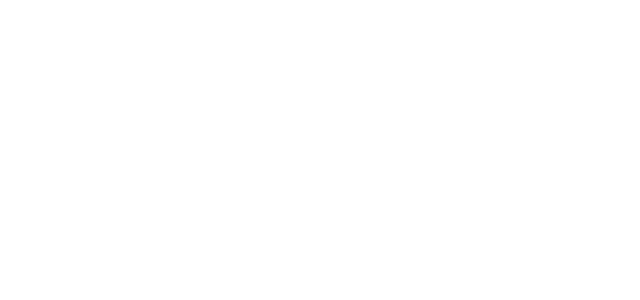
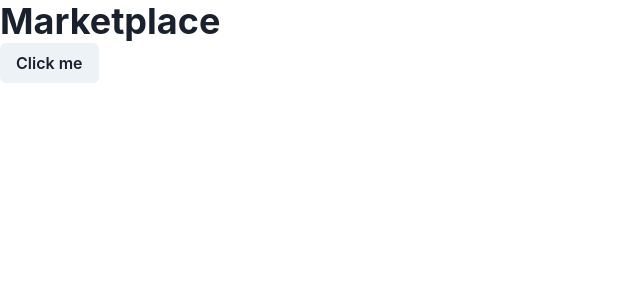
Before and after one commit to iSG-Labs/marketplace_client, a Next.js app: page / in a window 1280 px wide. Shown: the top 300 px of the page, without its empty margins (0-640 px from the left). Built offline with nearby package versions, Linux system fonts and the light colour scheme.

Commit message:
add: chaka ui & icons

```diff
--- a/app/layout.tsx
+++ b/app/layout.tsx
@@ -1,4 +1,5 @@
 import type { Metadata } from 'next'
+import { Providers } from './providers'
 
 export const metadata: Metadata = {
     title: 'Marketplace',
@@ -12,7 +13,9 @@ export default function RootLayout({
 }>) {
     return (
         <html lang="en">
-            <body>{children}</body>
+            <body>
+                <Providers>{children}</Providers>
+            </body>
         </html>
     )
 }
--- a/app/page.tsx
+++ b/app/page.tsx
@@ -1,3 +1,10 @@
+import { Button, Heading } from '@chakra-ui/react'
+
 export default function Home() {
-    return <main></main>
+    return (
+        <main>
+            <Heading>Marketplace</Heading>
+            <Button>Click me</Button>
+        </main>
+    )
 }
--- /dev/null
+++ b/app/providers.tsx
@@ -0,0 +1,7 @@
+'use client'
+
+import { ChakraProvider } from '@chakra-ui/react'
+
+export function Providers({ children }: { children: React.ReactNode }) {
+    return <ChakraProvider>{children}</ChakraProvider>
+}
```
Also changed, not shown: package.json (+8 -1 lines), 1 other file (tests, documents, lock files or other folders).
